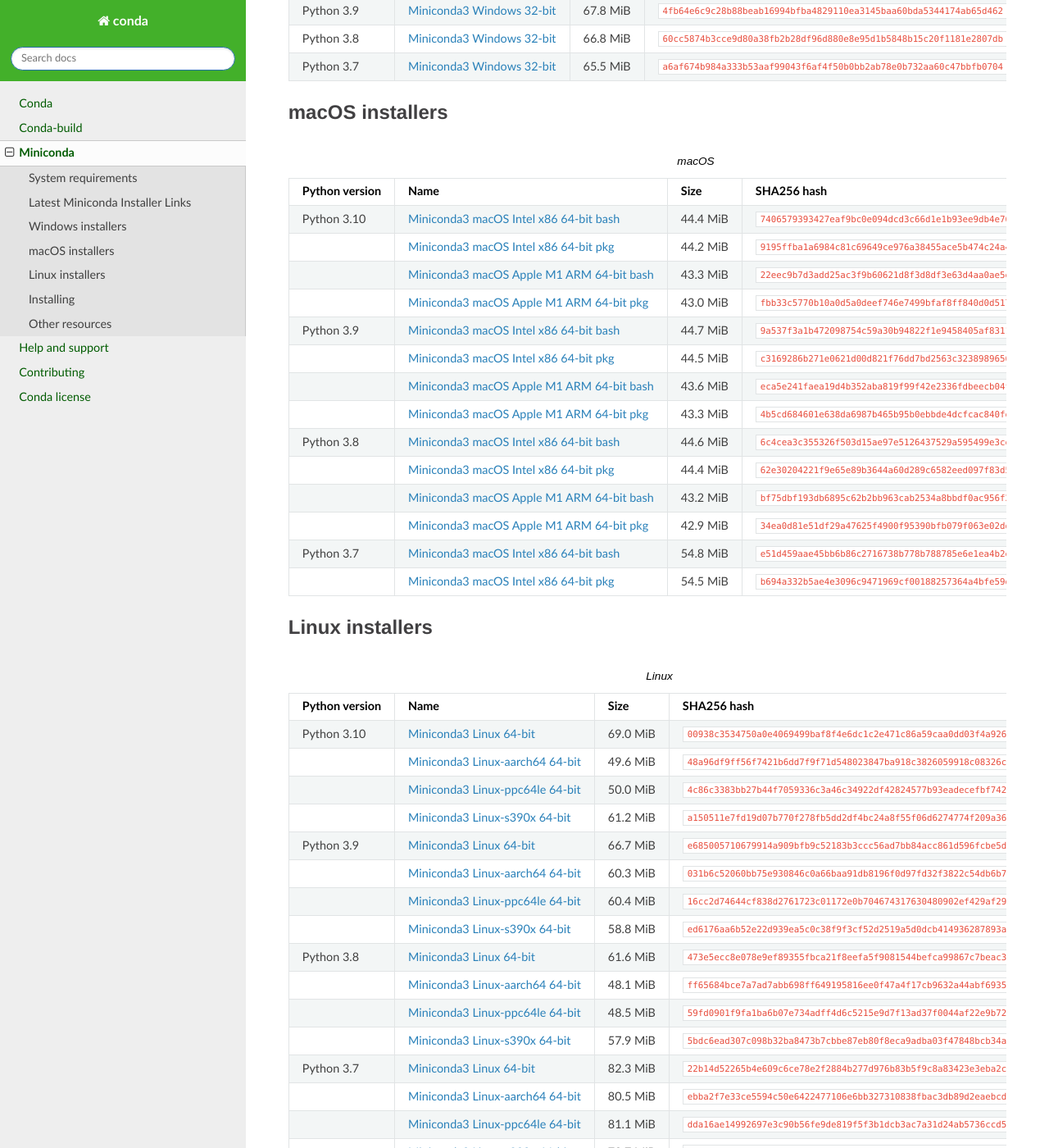
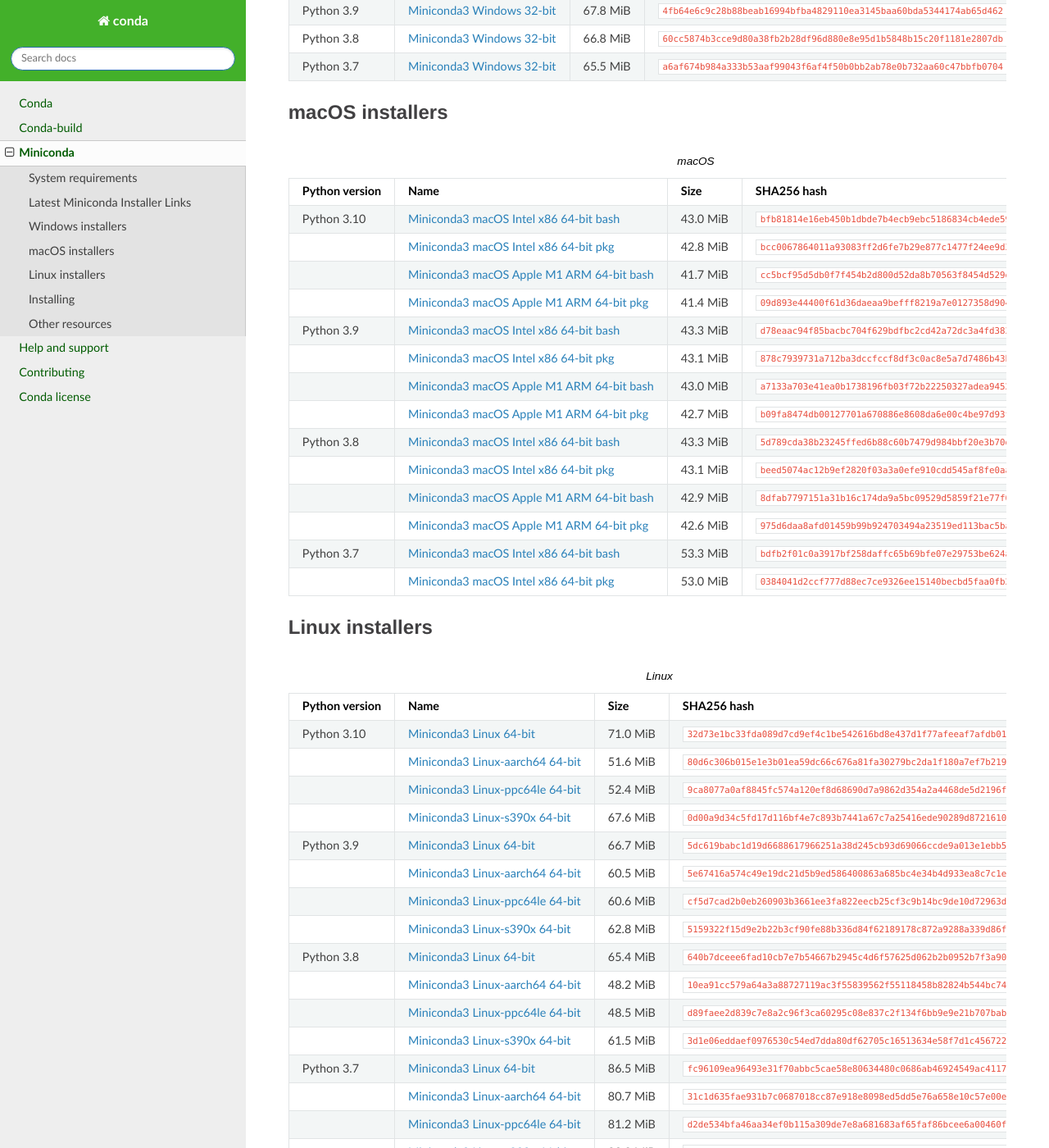
Before and after one commit to conda/conda-docs, a Sphinx documentation site: the page built from docs/source/miniconda.rst, in a window 1280 px wide and 1400 px high, scrolled down 1471 px. Shown: the whole window at 82% size. Built offline with Sphinx 7.4.7 and the Read the Docs theme 2.0.0, drawn with Linux system fonts in a browser that asks for light colours; some of the changed text lies outside the part shown.

Commit message:
Update all links to point to 23.1.0-1 installers

```diff
--- a/docs/source/miniconda.rst
+++ b/docs/source/miniconda.rst
@@ -70,20 +70,20 @@
    :header: Python version,Name,Size,SHA256 hash
    :widths: 5, 10, 5, 80
 
-   Python 3.10,`Miniconda3 macOS Intel x86 64-bit bash <https://repo.anaconda.com/miniconda/Miniconda3-py310_22.11.1-1-MacOSX-x86_64.sh>`_,44.4 MiB,``7406579393427eaf9bc0e094dcd3c66d1e1b93ee9db4e7686d0a72ea5d7c0ce5``
-   ,`Miniconda3 macOS Intel x86 64-bit pkg <https://repo.anaconda.com/miniconda/Miniconda3-py310_22.11.1-1-MacOSX-x86_64.pkg>`_,44.2 MiB,``9195ffba1a6984c81c69649ce976a38455ace5b474c24a4363e5ca65fc72e832``
-   ,`Miniconda3 macOS Apple M1 ARM 64-bit bash <https://repo.anaconda.com/miniconda/Miniconda3-py310_22.11.1-1-MacOSX-arm64.sh>`_,43.3 MiB,``22eec9b7d3add25ac3f9b60621d8f3d8df3e63d4aa0ae5eb846b558d7ba68333``
-   ,`Miniconda3 macOS Apple M1 ARM 64-bit pkg <https://repo.anaconda.com/miniconda/Miniconda3-py310_22.11.1-1-MacOSX-arm64.pkg>`_,43.0 MiB,``fbb33c5770b10a0d5a0deef746e7499bfaf8ff840d0d517175036dd8449357f6``
-   Python 3.9,`Miniconda3 macOS Intel x86 64-bit bash <https://repo.anaconda.com/miniconda/Miniconda3-py39_22.11.1-1-MacOSX-x86_64.sh>`_,44.7 MiB,``9a537f3a1b472098754c59a30b94822f1e9458405af831172aaa8f8124e9df88``
-   ,`Miniconda3 macOS Intel x86 64-bit pkg <https://repo.anaconda.com/miniconda/Miniconda3-py39_22.11.1-1-MacOSX-x86_64.pkg>`_,44.5 MiB,``c3169286b271e0621d00d821f76dd7bd2563c32389896566dee115e53f6002c1``
-   ,`Miniconda3 macOS Apple M1 ARM 64-bit bash <https://repo.anaconda.com/miniconda/Miniconda3-py39_22.11.1-1-MacOSX-arm64.sh>`_,43.6 MiB,``eca5e241faea19d4b352aba819f99f42e2336fdbeecb04f5bc89c9ca786ea798``
-   ,`Miniconda3 macOS Apple M1 ARM 64-bit pkg <https://repo.anaconda.com/miniconda/Miniconda3-py39_22.11.1-1-MacOSX-arm64.pkg>`_,43.3 MiB,``4b5cd684601e638da6987b465b95b0ebbde4dcfcac840fe58095eb3940f4a62c``
-   Python 3.8,`Miniconda3 macOS Intel x86 64-bit bash <https://repo.anaconda.com/miniconda/Miniconda3-py38_22.11.1-1-MacOSX-x86_64.sh>`_,44.6 MiB,``6c4cea3c355326f503d15ae97e5126437529a595499e3ce304cd0f247e935da8``
-   ,`Miniconda3 macOS Intel x86 64-bit pkg <https://repo.anaconda.com/miniconda/Miniconda3-py38_22.11.1-1-MacOSX-x86_64.pkg>`_,44.4 MiB,``62e30204221f9e65e89b3644a60d289c6582eed097f83d5dcd9752bafd743491``
-   ,`Miniconda3 macOS Apple M1 ARM 64-bit bash <https://repo.anaconda.com/miniconda/Miniconda3-py38_22.11.1-1-MacOSX-arm64.sh>`_,43.2 MiB,``bf75dbf193db6895c62b2bb963cab2534a8bbdf0ac956f270da8d7a19f4d1b54``
-   ,`Miniconda3 macOS Apple M1 ARM 64-bit pkg <https://repo.anaconda.com/miniconda/Miniconda3-py38_22.11.1-1-MacOSX-arm64.pkg>`_,42.9 MiB,``34ea0d81e51df29a47625f4900f95390bfb079f063e02ddf1ae57a2133fcef56``
-   Python 3.7,`Miniconda3 macOS Intel x86 64-bit bash <https://repo.anaconda.com/miniconda/Miniconda3-py37_22.11.1-1-MacOSX-x86_64.sh>`_,54.8 MiB,``e51d459aae45bb6b86c2716738b778b788785e6e1ea4b2ed244a0fdd754feb19``
-   ,`Miniconda3 macOS Intel x86 64-bit pkg <https://repo.anaconda.com/miniconda/Miniconda3-py37_22.11.1-1-MacOSX-x86_64.pkg>`_,54.5 MiB,``b694a332b5ae4e3096c9471969cf00188257364a4bfe59d7f312b19af66bcd48``
+   Python 3.10,`Miniconda3 macOS Intel x86 64-bit bash <https://repo.anaconda.com/miniconda/Miniconda3-py310_23.1.0-1-MacOSX-x86_64.sh>`_,43.0 MiB,``bfb81814e16eb450b1dbde7b4ecb9ebc5186834cb4ede5926c699762ca69953b``
+   ,`Miniconda3 macOS Intel x86 64-bit pkg <https://repo.anaconda.com/miniconda/Miniconda3-py310_23.1.0-1-MacOSX-x86_64.pkg>`_,42.8 MiB,``bcc0067864011a93083ff2d6fe7b29e877c1477f24ee9d34b54d0165f8b32f11``
+   ,`Miniconda3 macOS Apple M1 ARM 64-bit bash <https://repo.anaconda.com/miniconda/Miniconda3-py310_23.1.0-1-MacOSX-arm64.sh>`_,41.7 MiB,``cc5bcf95d5db0f7f454b2d800d52da8b70563f8454d529e7ac2da9725650eb27``
+   ,`Miniconda3 macOS Apple M1 ARM 64-bit pkg <https://repo.anaconda.com/miniconda/Miniconda3-py310_23.1.0-1-MacOSX-arm64.pkg>`_,41.4 MiB,``09d893e44400f61d36daeaa9befff8219a7e0127358d904a4368b2f0ae738df0``
+   Python 3.9,`Miniconda3 macOS Intel x86 64-bit bash <https://repo.anaconda.com/miniconda/Miniconda3-py39_23.1.0-1-MacOSX-x86_64.sh>`_,43.3 MiB,``d78eaac94f85bacbc704f629bdfbc2cd42a72dc3a4fd383a3bfc80997495320e``
+   ,`Miniconda3 macOS Intel x86 64-bit pkg <https://repo.anaconda.com/miniconda/Miniconda3-py39_23.1.0-1-MacOSX-x86_64.pkg>`_,43.1 MiB,``878c7939731a712ba3dccfccf8df3c0ac8e5a7d7486b43bfc9e422907ecf8ca5``
+   ,`Miniconda3 macOS Apple M1 ARM 64-bit bash <https://repo.anaconda.com/miniconda/Miniconda3-py39_23.1.0-1-MacOSX-arm64.sh>`_,43.0 MiB,``a7133a703e41ea0b1738196fb03f72b22250327adea94521c9dd6100c304dc63``
+   ,`Miniconda3 macOS Apple M1 ARM 64-bit pkg <https://repo.anaconda.com/miniconda/Miniconda3-py39_23.1.0-1-MacOSX-arm64.pkg>`_,42.7 MiB,``b09fa8474db00127701a670886e8608da6e00c4be97d93f5dd57bbd497cdb92a``
+   Python 3.8,`Miniconda3 macOS Intel x86 64-bit bash <https://repo.anaconda.com/miniconda/Miniconda3-py38_23.1.0-1-MacOSX-x86_64.sh>`_,43.3 MiB,``5d789cda38b23245ffed6b88c60b7479d984bbf20e3b70d66cd150f04a9c25c5``
+   ,`Miniconda3 macOS Intel x86 64-bit pkg <https://repo.anaconda.com/miniconda/Miniconda3-py38_23.1.0-1-MacOSX-x86_64.pkg>`_,43.1 MiB,``beed5074ac12b9ef2820f03a3a0efe910cdd545af8fe0aad1d9c190173150f88``
+   ,`Miniconda3 macOS Apple M1 ARM 64-bit bash <https://repo.anaconda.com/miniconda/Miniconda3-py38_23.1.0-1-MacOSX-arm64.sh>`_,42.9 MiB,``8dfab7797151a31b16c174da9a5bc09529d5859f21e77f0655ea9b18209cc926``
+   ,`Miniconda3 macOS Apple M1 ARM 64-bit pkg <https://repo.anaconda.com/miniconda/Miniconda3-py38_23.1.0-1-MacOSX-arm64.pkg>`_,42.6 MiB,``975d6daa8afd01459b99b924703494a23519ed113bac5ba7f7db355904f37b22``
+   Python 3.7,`Miniconda3 macOS Intel x86 64-bit bash <https://repo.anaconda.com/miniconda/Miniconda3-py37_23.1.0-1-MacOSX-x86_64.sh>`_,53.3 MiB,``bdfb2f01c0a3917bf258daffc65b69bfe07e29753be624aaf9cbda5ba02f43f4``
+   ,`Miniconda3 macOS Intel x86 64-bit pkg <https://repo.anaconda.com/miniconda/Miniconda3-py37_23.1.0-1-MacOSX-x86_64.pkg>`_,53.0 MiB,``0384041d2ccf777d88ec7ce9326ee15140becbd5faa0fb2cd1269d1e4cc8fc6f``
 
 Linux installers
 ================
@@ -92,22 +92,22 @@
    :header: Python version,Name,Size,SHA256 hash
    :widths: 5, 10, 5, 80
 
-   Python 3.10,`Miniconda3 Linux 64-bit <https://repo.anaconda.com/miniconda/Miniconda3-py310_22.11.1-1-Linux-x86_64.sh>`_,69.0 MiB,``00938c3534750a0e4069499baf8f4e6dc1c2e471c86a59caa0dd03f4a9269db6``
-   ,`Miniconda3 Linux-aarch64 64-bit <https://repo.anaconda.com/miniconda/Miniconda3-py310_22.11.1-1-Linux-aarch64.sh>`_,49.6 MiB,``48a96df9ff56f7421b6dd7f9f71d548023847ba918c3826059918c08326c2017``
-   ,`Miniconda3 Linux-ppc64le 64-bit <https://repo.anaconda.com/miniconda/Miniconda3-py310_22.11.1-1-Linux-ppc64le.sh>`_,50.0 MiB,``4c86c3383bb27b44f7059336c3a46c34922df42824577b93eadecefbf7423836``
-   ,`Miniconda3 Linux-s390x 64-bit <https://repo.anaconda.com/miniconda/Miniconda3-py310_22.11.1-1-Linux-s390x.sh>`_,61.2 MiB,``a150511e7fd19d07b770f278fb5dd2df4bc24a8f55f06d6274774f209a36c766``
-   Python 3.9,`Miniconda3 Linux 64-bit <https://repo.anaconda.com/miniconda/Miniconda3-py39_22.11.1-1-Linux-x86_64.sh>`_,66.7 MiB,``e685005710679914a909bfb9c52183b3ccc56ad7bb84acc861d596fcbe5d28bb``
-   ,`Miniconda3 Linux-aarch64 64-bit <https://repo.anaconda.com/miniconda/Miniconda3-py39_22.11.1-1-Linux-aarch64.sh>`_,60.3 MiB,``031b6c52060bb75e930846c0a66baa91db8196f0d97fd32f3822c54db6b7c76a``
-   ,`Miniconda3 Linux-ppc64le 64-bit <https://repo.anaconda.com/miniconda/Miniconda3-py39_22.11.1-1-Linux-ppc64le.sh>`_,60.4 MiB,``16cc2d74644cf838d2761723c01172e0b704674317630480902ef429af29bd0b``
-   ,`Miniconda3 Linux-s390x 64-bit <https://repo.anaconda.com/miniconda/Miniconda3-py39_22.11.1-1-Linux-s390x.sh>`_,58.8 MiB,``ed6176aa6b52e22d939ea5c0c38f9f3cf52d2519a5d0dcb414936287893a31f9``
-   Python 3.8,`Miniconda3 Linux 64-bit <https://repo.anaconda.com/miniconda/Miniconda3-py38_22.11.1-1-Linux-x86_64.sh>`_,61.6 MiB,``473e5ecc8e078e9ef89355fbca21f8eefa5f9081544befca99867c7beac3150d``
-   ,`Miniconda3 Linux-aarch64 64-bit <https://repo.anaconda.com/miniconda/Miniconda3-py38_22.11.1-1-Linux-aarch64.sh>`_,48.1 MiB,``ff65684bce7a7ad7abb698ff649195816ee0f47a4f17cb9632a44abf69357ea5``
-   ,`Miniconda3 Linux-ppc64le 64-bit <https://repo.anaconda.com/miniconda/Miniconda3-py38_22.11.1-1-Linux-ppc64le.sh>`_,48.5 MiB,``59fd0901f9fa1ba6b07e734adff4d6c5215e9d7f13ad37f0044af22e9b72194a``
-   ,`Miniconda3 Linux-s390x 64-bit <https://repo.anaconda.com/miniconda/Miniconda3-py38_22.11.1-1-Linux-s390x.sh>`_,57.9 MiB,``5bdc6ead307c098b32ba8473b7cbbe87eb80f8eca9adba03f47848bcb34a9b38``
-   Python 3.7,`Miniconda3 Linux 64-bit <https://repo.anaconda.com/miniconda/Miniconda3-py37_22.11.1-1-Linux-x86_64.sh>`_,82.3 MiB,``22b14d52265b4e609c6ce78e2f2884b277d976b83b5f9c8a83423e3eba2ccfbe``
-   ,`Miniconda3 Linux-aarch64 64-bit <https://repo.anaconda.com/miniconda/Miniconda3-py37_22.11.1-1-Linux-aarch64.sh>`_,80.5 MiB,``ebba2f7e33ce5594c50e6422477106e6bb327310838fbac3db89d2eaebcde943``
-   ,`Miniconda3 Linux-ppc64le 64-bit <https://repo.anaconda.com/miniconda/Miniconda3-py37_22.11.1-1-Linux-ppc64le.sh>`_,81.1 MiB,``dda16ae14992697e3c90b56fe9de819f5f3b1dcb3ac7a31d24ab5736ccd5f129``
-   ,`Miniconda3 Linux-s390x 64-bit <https://repo.anaconda.com/miniconda/Miniconda3-py37_22.11.1-1-Linux-s390x.sh>`_,78.7 MiB,``3c71628865164c3f8b461f8e4b2a353ff1367eed61c83b9c3e14fc201608b1a7``
+   Python 3.10,`Miniconda3 Linux 64-bit <https://repo.anaconda.com/miniconda/Miniconda3-py310_23.1.0-1-Linux-x86_64.sh>`_,71.0 MiB,``32d73e1bc33fda089d7cd9ef4c1be542616bd8e437d1f77afeeaf7afdb019787``
+   ,`Miniconda3 Linux-aarch64 64-bit <https://repo.anaconda.com/miniconda/Miniconda3-py310_23.1.0-1-Linux-aarch64.sh>`_,51.6 MiB,``80d6c306b015e1e3b01ea59dc66c676a81fa30279bc2da1f180a7ef7b2191d6e``
+   ,`Miniconda3 Linux-ppc64le 64-bit <https://repo.anaconda.com/miniconda/Miniconda3-py310_23.1.0-1-Linux-ppc64le.sh>`_,52.4 MiB,``9ca8077a0af8845fc574a120ef8d68690d7a9862d354a2a4468de5d2196f406c``
+   ,`Miniconda3 Linux-s390x 64-bit <https://repo.anaconda.com/miniconda/Miniconda3-py310_23.1.0-1-Linux-s390x.sh>`_,67.6 MiB,``0d00a9d34c5fd17d116bf4e7c893b7441a67c7a25416ede90289d87216104a97``
+   Python 3.9,`Miniconda3 Linux 64-bit <https://repo.anaconda.com/miniconda/Miniconda3-py39_23.1.0-1-Linux-x86_64.sh>`_,66.7 MiB,``5dc619babc1d19d6688617966251a38d245cb93d69066ccde9a013e1ebb5bf18``
+   ,`Miniconda3 Linux-aarch64 64-bit <https://repo.anaconda.com/miniconda/Miniconda3-py39_23.1.0-1-Linux-aarch64.sh>`_,60.5 MiB,``5e67416a574c49e19dc21d5b9ed586400863a685bc4e34b4d933ea8c7c1ed2da``
+   ,`Miniconda3 Linux-ppc64le 64-bit <https://repo.anaconda.com/miniconda/Miniconda3-py39_23.1.0-1-Linux-ppc64le.sh>`_,60.6 MiB,``cf5d7cad2b0eb260903b3661ee3fa822eecb25cf3c9b14bc9de10d72963d3d5a``
+   ,`Miniconda3 Linux-s390x 64-bit <https://repo.anaconda.com/miniconda/Miniconda3-py39_23.1.0-1-Linux-s390x.sh>`_,62.8 MiB,``5159322f15d9e2b22b3cf90fe88b336d84f62189178c872a9288a339d86f5d20``
+   Python 3.8,`Miniconda3 Linux 64-bit <https://repo.anaconda.com/miniconda/Miniconda3-py38_23.1.0-1-Linux-x86_64.sh>`_,65.4 MiB,``640b7dceee6fad10cb7e7b54667b2945c4d6f57625d062b2b0952b7f3a908ab7``
+   ,`Miniconda3 Linux-aarch64 64-bit <https://repo.anaconda.com/miniconda/Miniconda3-py38_23.1.0-1-Linux-aarch64.sh>`_,48.2 MiB,``10ea91cc579a64a3a88727119ac3f55839562f55118458b82824b544bc74f90d``
+   ,`Miniconda3 Linux-ppc64le 64-bit <https://repo.anaconda.com/miniconda/Miniconda3-py38_23.1.0-1-Linux-ppc64le.sh>`_,48.5 MiB,``d89faee2d839c7e8a2c96f3ca60295c08e837c2f134f6bb9e9e21b707babedc2``
+   ,`Miniconda3 Linux-s390x 64-bit <https://repo.anaconda.com/miniconda/Miniconda3-py38_23.1.0-1-Linux-s390x.sh>`_,61.5 MiB,``3d1e06eddaef0976530c54ed7dda80df62705c16513634e58f7d1c4567227b9e``
+   Python 3.7,`Miniconda3 Linux 64-bit <https://repo.anaconda.com/miniconda/Miniconda3-py37_23.1.0-1-Linux-x86_64.sh>`_,86.5 MiB,``fc96109ea96493e31f70abbc5cae58e80634480c0686ab46924549ac41176812``
+   ,`Miniconda3 Linux-aarch64 64-bit <https://repo.anaconda.com/miniconda/Miniconda3-py37_23.1.0-1-Linux-aarch64.sh>`_,80.7 MiB,``31c1d635fae931b7c0687018cc87e918e8098ed5dd5e76a658e10c57e00ef864``
+   ,`Miniconda3 Linux-ppc64le 64-bit <https://repo.anaconda.com/miniconda/Miniconda3-py37_23.1.0-1-Linux-ppc64le.sh>`_,81.2 MiB,``d2de534bfa46aa34ef0b115a309de7e8a681683af65faf86bcee6a00460f07be``
+   ,`Miniconda3 Linux-s390x 64-bit <https://repo.anaconda.com/miniconda/Miniconda3-py37_23.1.0-1-Linux-s390x.sh>`_,82.8 MiB,``72a8fa9aca5abaf99771110746b1345a33d390c9b29a7b4daffe6a2ff00f2366``
 
 Installing
 ==========
```
Also changed, not shown: other parts of docs/source/miniconda.rst (+4 -4 lines).
